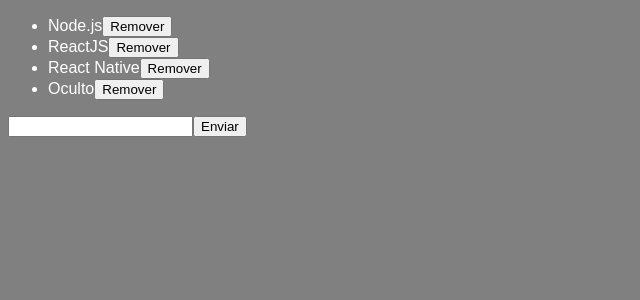
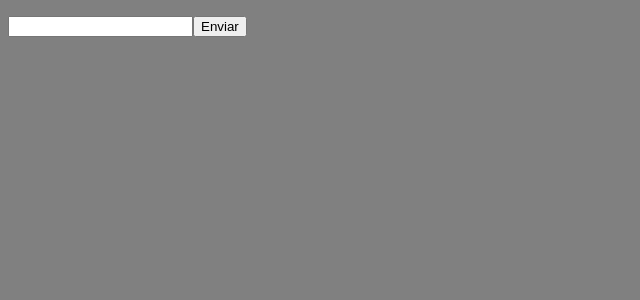
Before and after one commit to thiagoferrari/Intro-React, a React app: page / in a window 1280 px wide. Shown: the top 300 px of the page, without its empty margins (0-640 px from the left). Built offline with nearby package versions, Linux system fonts and the light colour scheme.

Commit message:
Ciclo de vida do componente [lifecycle]

```diff
--- a/src/components/TechList.js
+++ b/src/components/TechList.js
@@ -6,9 +6,34 @@
     // aqui posso usar constructor, mas usamos plugin loader no babel [+clean]
     state = { /* state É IMUTÁVEL (até nas propriedades) */
         newTech: '',
-        techs: ['Node.js', 'ReactJS', 'React Native']
+        techs: []
     }
 
+    // exec quando componente aparece em tela
+    componentDidMount() {
+        //carregando array prontas em localStorage:
+        const techs = localStorage.getItem('techs')
+
+        if (techs) {
+            this.setState({ techs: JSON.parse(techs) })
+        }
+    }
+
+    // exec sempre que houver alterações nas props ou estado
+    componentDidUpdate(_, prevState) {
+        // verif. se prevState (previous State) é diferente state.techs atual (se teve update)
+        if (prevState.techs !== this.state.techs) {
+
+            // salvando array no localStorage:
+            localStorage.setItem('techs', JSON.stringify(this.state.techs))
+        }
+
+    }
+
+    // exec quando o componente deixa de existir
+    componentWillMount() {
+
+    }
 
     /**
      * abaixo PRECISAMOS de arrow function para ter acesso ao this (var. internas)
@@ -18,13 +43,12 @@
         this.setState({ newTech: e.target.value }) // target.value aqui é o valor dentro do input
     }
 
+    /**
+    * NÃO PODEMOS USAR PUSH PARA ACRENCENTAR NO STATE ! VAMOS CLONAR O STATE: SPREAD OPERATOR + NOVO VALOR
+    */
     handleSubmit = e => {
         e.preventDefault()
 
-        /**
-         * NÃO PODEMOS USAR PUSH PARA ACRENCENTAR NO STATE !
-         * VAMOS CLONAR O STATE: SPREAD OPERATOR + NOVO VALOR
-         */
         this.setState({
             techs: [...this.state.techs, this.state.newTech],
             newTech: '' // vai voltar no html um input limpo
@@ -41,6 +65,10 @@
         this.setState({ techs: this.state.techs.filter(t => t !== tech) })
     }
 
+    /**
+     * APRENDIZADO: AS FUNÇÕES QUE VÃO MANIPULAR O STATE PRECISAM ESTAR NO MESMO ARQUIVO QUE O STATE ESTÁ,
+     *  E SE PRECISAR USAR ESSA FUNÇÃO EM OUTRO COMPONENTE, PASSAR COMO PROPS. (PARÂMETROS)
+     */
     render() {
         console.log('techs :>> ', this.state.techs);
         return (
@@ -55,8 +83,6 @@
                             onDelete={() => this.handleDelete(tech)}
                         />
                     ))}
-                    <TechItem />
-
                 </ul>
 
                 <input type='text'
@@ -70,9 +96,6 @@
     }
 }
 
-/**
- * APRENDIZADO: AS FUNÇÕES QUE VÃO MANIPULAR O STATE PRECISAM ESTAR NO MESMO ARQUIVO QUE O STATE ESTÁ,
- *  E SE PRECISAR USAR ESSA FUNÇÃO EM OUTRO COMPONENTE, PASSAR COMO PROPS. (PARÂMETROS)
- */
+
 
 export default TechList
```
